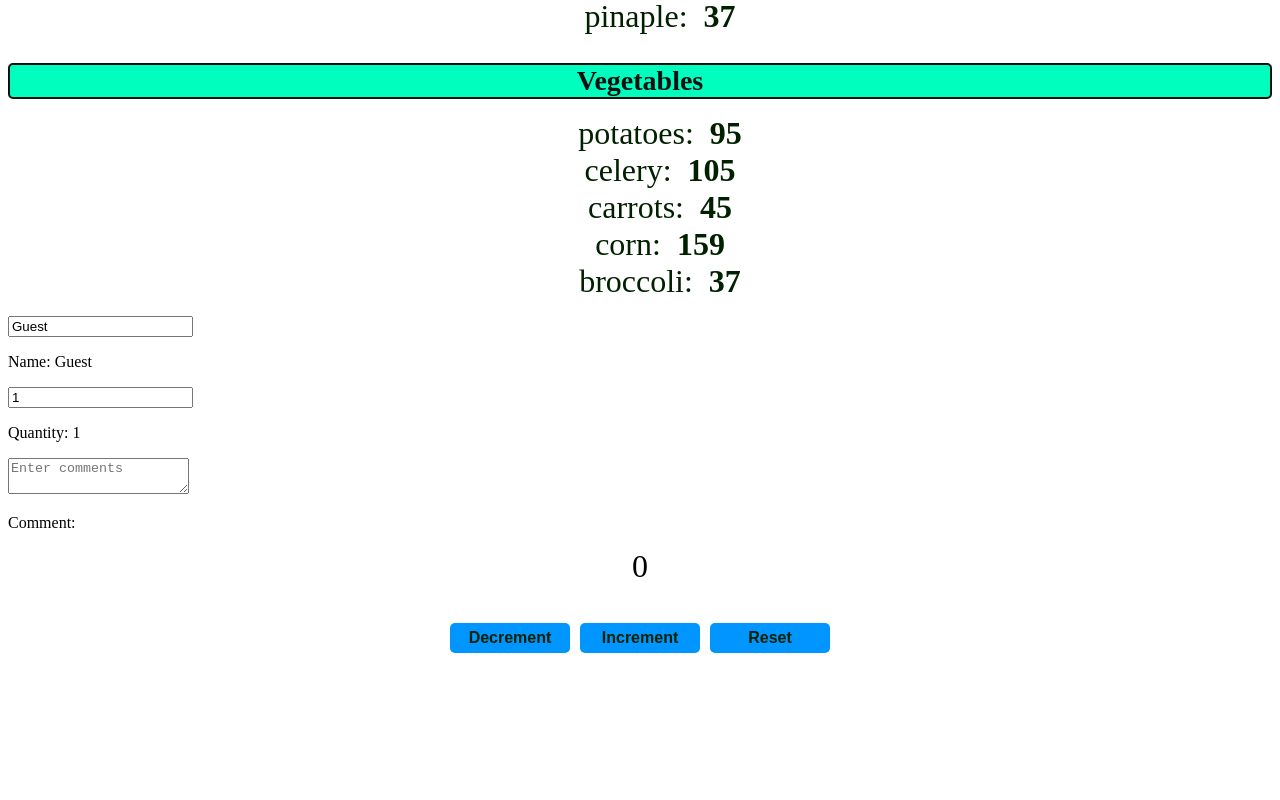
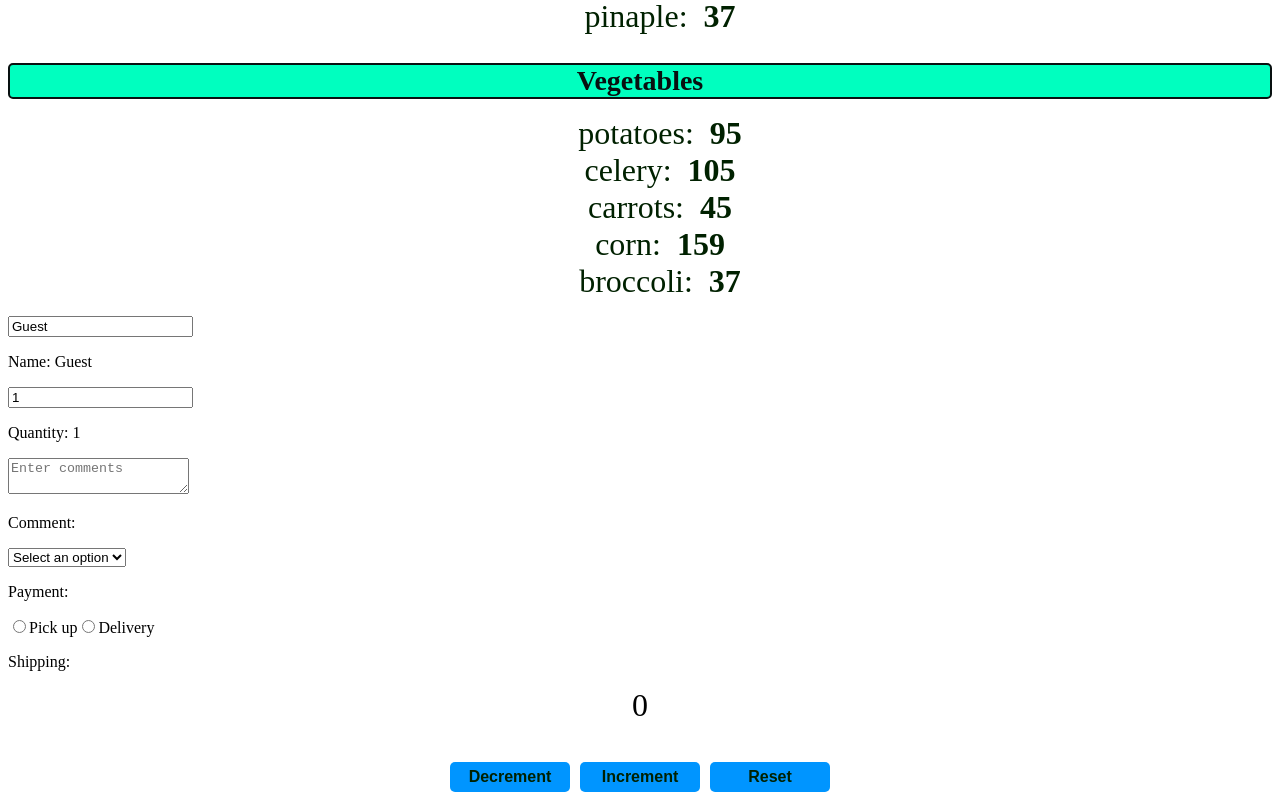
Before and after one commit to IliasSari/react-project-1, a React (Vite) app: page / in a window 1280 px wide. Shown: the part 1193-1993 px from the top of the page. Before the commit the page ends 1854 px from the top, so only its background shows below. Built offline with nearby package versions, Linux system fonts and the light colour scheme.

Commit message:
FInished with event handlergit add . Just added some more!

```diff
--- a/src/MyComponent.jsx
+++ b/src/MyComponent.jsx
@@ -1,4 +1,4 @@
-import {use, useState} from 'react';
+import {useState} from 'react';
 
 
 function MyComponent(){
@@ -6,6 +6,8 @@
    const [name,setName] = useState("Guest");
    const [quantity, setQuantity] = useState(1);
    const [comment, setComment] = useState("");
+   const [payment, setPayment] = useState("");
+   const [shipping, setShipping] = useState("");
 
    function handleNameChange(event){
     setName(event.target.value);
@@ -18,6 +20,15 @@
    function handleCommentChange(event){
     setComment(event.target.value);
    }
+
+   function handlePaymentChange(event){
+    setPayment(event.target.value);
+   }
+
+   function handleShippingChange(event){
+    setShipping(event.target.value);
+   }
+
    return(<div>
         <input value={name} onChange={handleNameChange}/>
         <p>Name: {name}</p>
@@ -27,6 +38,25 @@
 
         <textarea value={comment} onChange={handleCommentChange} placeholder='Enter comments'/>
         <p>Comment: {comment}</p>
+
+        <select value={payment} onChange={handlePaymentChange}>
+            <option value="">Select an option</option>
+            <option value="Visa">Visa</option>
+            <option value="MasterCard">MasterCard</option>
+            <option value="GiftCard">GiftCard</option>
+        </select>
+        <p>Payment: {payment}</p>
+
+        <label>
+            <input type="radio" value="Pick up" checked={shipping === "Pick up"}
+            onChange={handleShippingChange}/>Pick up
+        </label>
+        <label>
+            <input type="radio" value="Delivery" checked={shipping === "Delivery"}
+            onChange={handleShippingChange}/>
+            Delivery
+        </label>
+        <p>Shipping: {shipping}</p>
    </div>)
 
 }
```
